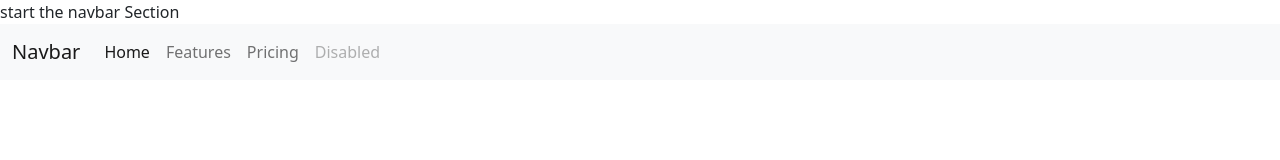
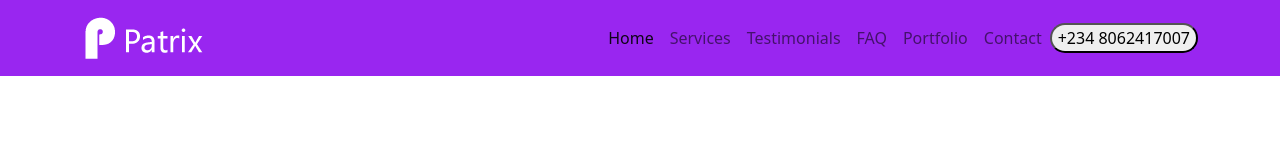
Before and after one commit to Ekene-Ejeh/Bootstrap-5-and-SASS, a website: page index.html in a window 1280 px wide. Drawn offline with Linux system fonts and the light colour scheme.

Commit message:
still styling the navbar and having issues

```diff
--- a/index.html
+++ b/index.html
@@ -8,10 +8,12 @@
 		<link rel="stylesheet" href="assets/css/style.css" />
 	</head>
 	<body>
-		start the navbar Section
-		<nav class="navbar navbar-expand-lg navbar-light bg-light">
-			<div class="container-fluid">
-				<a class="navbar-brand" href="#">Navbar</a>
+		<!-- start the navbar Section -->
+		<nav class="navbar navbar-expand-lg navbar-light bg-primary">
+			<div class="container">
+				<a class="navbar-brand" href="#">
+					<img src="images/logo.png" alt="logo image" />
+				</a>
 				<button
 					class="navbar-toggler"
 					type="button"
@@ -23,21 +25,31 @@
 				>
 					<span class="navbar-toggler-icon"></span>
 				</button>
-				<div class="collapse navbar-collapse" id="navbarNav">
+				<div
+					class="collapse navbar-collapse justify-content-end"
+					id="navbarNav"
+				>
 					<ul class="navbar-nav">
 						<li class="nav-item">
 							<a class="nav-link active" aria-current="page" href="#">Home</a>
 						</li>
 						<li class="nav-item">
-							<a class="nav-link" href="#">Features</a>
+							<a class="nav-link" href="#">Services</a>
 						</li>
 						<li class="nav-item">
-							<a class="nav-link" href="#">Pricing</a>
+							<a class="nav-link" href="#">Testimonials</a>
 						</li>
 						<li class="nav-item">
-							<a class="nav-link disabled">Disabled</a>
+							<a class="nav-link" href="#">FAQ</a>
+						</li>
+						<li class="nav-item">
+							<a class="nav-link" href="#">Portfolio</a>
+						</li>
+						<li class="nav-item">
+							<a class="nav-link" href="#">Contact</a>
 						</li>
 					</ul>
+					<button type="button" class="rounded-pill">+234 8062417007</button>
 				</div>
 			</div>
 		</nav>
--- a/scss/sections/_navbar.scss
+++ b/scss/sections/_navbar.scss
@@ -0,0 +1,19 @@
+@use "../custom" as *;
+
+.menu {
+	background: linear-gradient(
+		to right,
+		rgba($primary, 0.95),
+		rgba($secondary, 0.95)
+	);
+
+	li {
+		padding: 0 0.7rem;
+
+		a {
+			color: $white !important;
+			text-transform: capitalize;
+			font-weight: 600;
+		}
+	}
+}
```
Also changed, not shown: theming-kit.html (+1 -1 lines), assets/css/style.css, images/logo.png (added), 1 other file.
